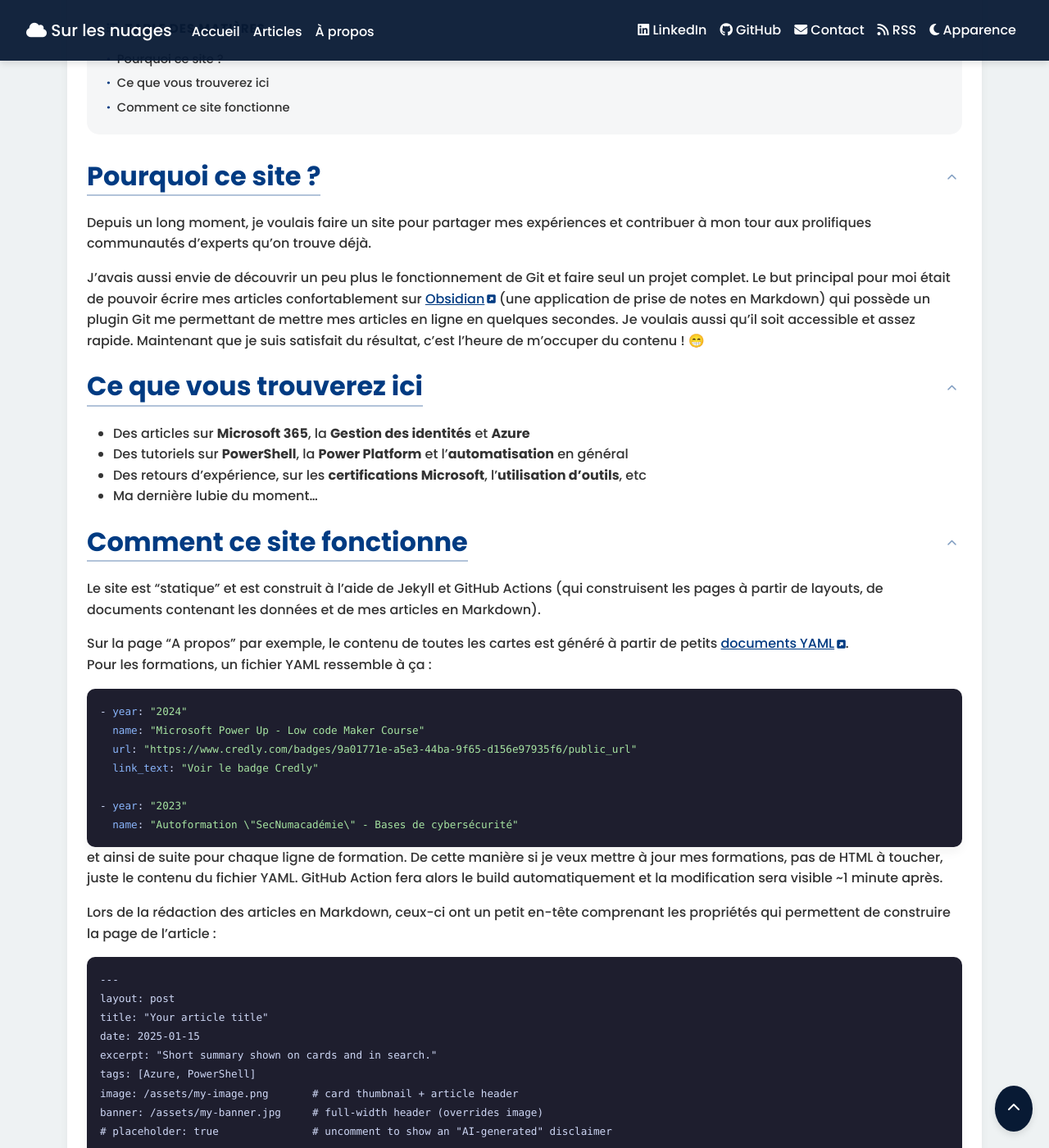
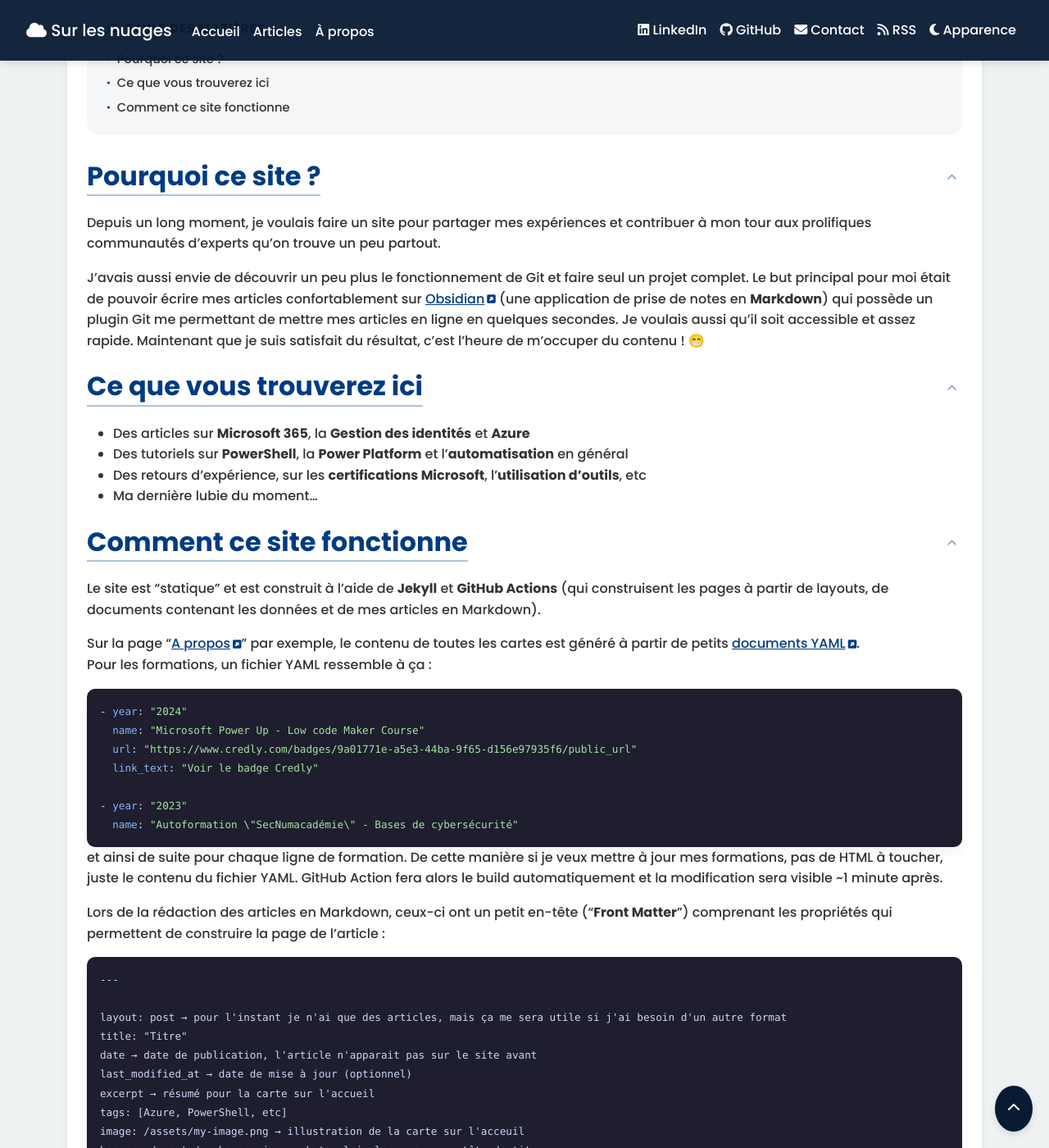
Before and after one commit to Arnaud-Ferriere/SurLesNuages, a Jekyll site: the page built from _posts/2026-03-24-bienvenue-sur-les-nuages.md, in a window 1280 px wide and 1400 px high, scrolled down 293 px. Shown: the whole window at 82% size. Built offline with Jekyll 4.4.1, drawn with Linux system fonts in a browser that asks for light colours; comment, search, counter and statistics services are not loaded; some of the changed text lies outside the part shown.

Commit message:
update article: 2026-04-26 20:04:08 M _posts/2026-03-24-bienvenue-sur-les-nuages.md : ajout d'un commentaire sur la fonction pour voir les .md
Affected files:
_posts/2026-03-24-bienvenue-sur-les-nuages.md

````diff
--- a/_posts/2026-03-24-bienvenue-sur-les-nuages.md
+++ b/_posts/2026-03-24-bienvenue-sur-les-nuages.md
@@ -9,12 +9,13 @@ tags:
 placeholder: false
 excerpt: Pourquoi ce site et les idées derrière sa conception.
 layout: post
+last_modified_at: 2026-04-26
 ---
 ## Pourquoi ce site ?
 
-Depuis un long moment, je voulais faire un site pour partager mes expériences et contribuer à mon tour aux prolifiques communautés d'experts qu'on trouve déjà.
+Depuis un long moment, je voulais faire un site pour partager mes expériences et contribuer à mon tour aux prolifiques communautés d'experts qu'on trouve un peu partout.
 
-J'avais aussi envie de découvrir un peu plus le fonctionnement de Git et faire seul un projet complet. Le but principal pour moi était de pouvoir écrire mes articles confortablement sur [Obsidian](https://obsidian.md/) (une application de prise de notes en Markdown) qui possède un plugin Git me permettant de mettre mes articles en ligne en quelques secondes. Je voulais aussi qu'il soit accessible et assez rapide. Maintenant que je suis satisfait du résultat, c'est l'heure de m'occuper du contenu ! 😁
+J'avais aussi envie de découvrir un peu plus le fonctionnement de Git et faire seul un projet complet. Le but principal pour moi était de pouvoir écrire mes articles confortablement sur [Obsidian](https://obsidian.md/) (une application de prise de notes en **Markdown**) qui possède un plugin Git me permettant de mettre mes articles en ligne en quelques secondes. Je voulais aussi qu'il soit accessible et assez rapide. Maintenant que je suis satisfait du résultat, c'est l'heure de m'occuper du contenu ! 😁
 
 ## Ce que vous trouverez ici
 
@@ -25,9 +26,9 @@ J'avais aussi envie de découvrir un peu plus le fonctionnement de Git et faire
 
 ## Comment ce site fonctionne
 
-Le site est "statique" et est construit à l'aide de Jekyll et GitHub Actions (qui construisent les pages à partir de layouts, de documents contenant les données et de mes articles en Markdown).
+Le site est "statique" et est construit à l'aide de **Jekyll** et **GitHub Actions** (qui construisent les pages à partir de layouts, de documents contenant les données et de mes articles en Markdown).
 
-Sur la page "A propos" par exemple, le contenu de toutes les cartes est généré à partir de petits [documents YAML](https://github.com/Arnaud-Ferriere/SurLesNuages/tree/main/_data).
+Sur la page "[A propos](https://surlesnuages.fr/about/)" par exemple, le contenu de toutes les cartes est généré à partir de petits [documents YAML](https://github.com/Arnaud-Ferriere/SurLesNuages/tree/main/_data).
 Pour les formations, un fichier YAML ressemble à ça :
 ```yaml
 - year: "2024"
@@ -40,25 +41,33 @@ Pour les formations, un fichier YAML ressemble à ça :
 ```
 et ainsi de suite pour chaque ligne de formation. De cette manière si je veux mettre à jour mes formations, pas de HTML à toucher, juste le contenu du fichier YAML. GitHub Action fera alors le build automatiquement et la modification sera visible ~1 minute après.
 
-Lors de la rédaction des articles en Markdown, ceux-ci ont un petit en-tête comprenant les propriétés qui permettent de construire la page de l'article :
+Lors de la rédaction des articles en Markdown, ceux-ci ont un petit en-tête ("**Front Matter**") comprenant les propriétés qui permettent de construire la page de l'article :
 ```
 ---
-layout: post
-title: "Your article title"
-date: 2025-01-15
-excerpt: "Short summary shown on cards and in search."
-tags: [Azure, PowerShell]
-image: /assets/my-image.png       # card thumbnail + article header
-banner: /assets/my-banner.jpg     # full-width header (overrides image)
-# placeholder: true               # uncomment to show an "AI-generated" disclaimer
+
+layout: post → pour l'instant je n'ai que des articles, mais ça me sera utile si j'ai besoin d'un autre format
+title: "Titre"
+date → date de publication, l'article n'apparait pas sur le site avant
+last_modified_at → date de mise à jour (optionnel)
+excerpt → résumé pour la carte sur l'accueil
+tags: [Azure, PowerShell, etc]
+image: /assets/my-image.png → illustration de la carte sur l'acceuil
+banner: /assets/my-banner.jpg → photo plein-largeur en en-tête du titre
+difficulty  → niveau de l'article : debutant | intermediaire | avance | expert
+series → nom de la série, par ex: "Bonnes pratiques Powershell"
+series_part → numéro de la partie  ex: 1
+series_description → description de la série (à remplir uniquement sur l'article series_part 1)
+series_expected_count → nombre total d'articles prévus (ex: 5, pour afficher "3/5" dans la page des séries)
+placeholder → je fais parfois des articles de test pour tester une fonctionnalité, ça affiche un bandeau pour indiquer qu'il s'agit d'un article de test généré par IA
 ---
 ```
 
-En pratique : j'écris dans Obsidian, je clique sur "Stage all → Commit → Push" dans le plugin Git, et l'article est en ligne en moins d'une minute.
+En pratique : j'écris dans Obsidian, je clique sur **"Stage all → Commit → Push"** dans le plugin Git, et l'article est en ligne en moins d'une minute.
 
-Comme je ne fais jamais les choses à moitié, c'est devenu un projet complet où tout est configurable et je le mets en libre disposition sous forme de template Github : [Cirrus](https://github.com/Arnaud-Ferriere/Cirrus-for-Jekyll)
+Un autre avantage du Markdown : certains articles pouvant servir de documentation, la source du .md sera facilement récupérable sur mon repo Github (attention à aussi récupérer les images qui sont dans le dossier `assets/articles/NomDeLArticle`).
+
+Comme je ne fais jamais les choses à moitié, c'est devenu un projet complet où tout est configurable et je le mets en libre disposition sous forme de **template Github** : [Cirrus](https://github.com/Arnaud-Ferriere/Cirrus-for-Jekyll)
 Le ReadMe rentre plus en détail dans le fonctionnement, n'hésitez pas à l'essayer et me faire des retours via les commentaires, des Issues ou sur LinkedIn.
-
 
 La liste des sujets que j'ai envie de couvrir est déjà longue, il est temps de s'y mettre !
 À bientôt pour le premier vrai article !
````
